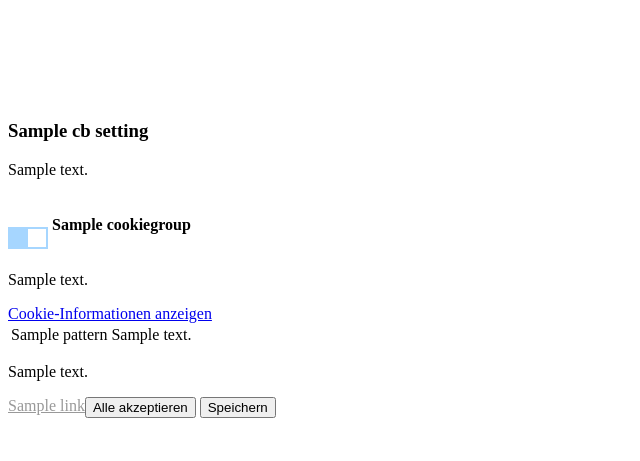
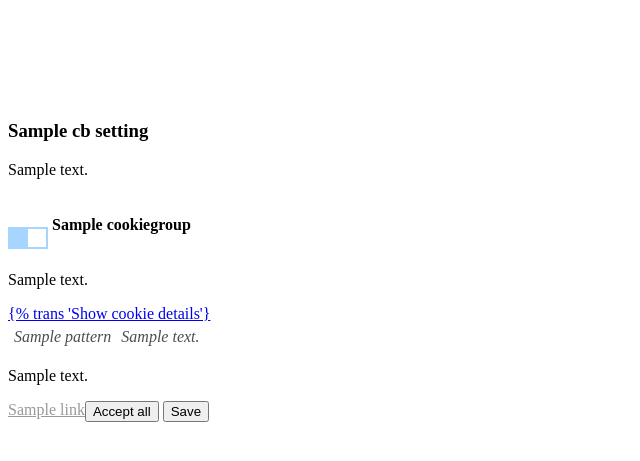
Before and after one commit to sinnwerkstatt/django-cookiebanner, a Django app: template cookiebanner/templates/cookiebanner/bootstrap4.html in a window 1280 px wide. Shown: the top 461 px of the page, without its empty margins (0-640 px from the left). Run offline with Django 3.2, Linux system fonts and the light colour scheme; the template is opened without the code that fills it: most values are stand-ins (such as "Sample title", 1, 10 or a date in 2020).

Commit message:
Fix translation, table style

```diff
--- a/cookiebanner/templates/cookiebanner/bootstrap4.html
+++ b/cookiebanner/templates/cookiebanner/bootstrap4.html
@@ -20,7 +20,7 @@
               <h4 class="cookiebannerH4">{{ cookiegroup.name }}</h4>
             </div>
             <p>{{ cookiegroup.description }}</p>
-            <a data-toggle="collapse" href="#detailCollapse{{ cookiegroup.id }}" role="button">Cookie-Informationen anzeigen</a>
+            <a data-toggle="collapse" href="#detailCollapse{{ cookiegroup.id }}" role="button">{% trans 'Show cookie details'}</a>
             <div class="collapse" id="detailCollapse{{ cookiegroup.id }}">
               <div class="card card-body">
                 <table>
@@ -41,8 +41,8 @@
         {% if cb_settings.footer_text %}
         <p class="text-left">{{ cb_settings.footer_text|safe }}</p>
         {% endif %}
-        <input type="submit" name="enable_all" class="cookiebannerSubmit btn btn-primary" value="{% trans 'Alle akzeptieren' %}">
-        <input type="submit" name="save" class="cookiebannerSubmit btn btn-secondary" value="{% trans 'Speichern' %}">
+        <input type="submit" name="enable_all" class="cookiebannerSubmit btn btn-primary" value="{% trans 'Accept all' %}">
+        <input type="submit" name="save" class="cookiebannerSubmit btn btn-secondary" value="{% trans 'Save' %}">
         <nav class="cookie-footer-links">
           {% for link in cb_settings.footer_links %}
           <span class="nav-item"><a class="nav-link" href="{{ link.href }}">{{ link.title }}</a></span>
@@ -145,7 +145,9 @@
   input:checked:disabled + .slider {
     background-color: rgba(34, 154, 255, 0.4);
   }
-
+  input:checked:disabled + .slider:hover {
+    cursor: not-allowed;
+  }
 
   input:focus + .slider {
     box-shadow: 0 0 1px #2196F3;
@@ -198,4 +200,13 @@
     margin-top: 120px;
   }
 
+  #cookiebannerForm table {
+		color: rgba(0,0,0,0.7);
+		font-style: italic;
+  }
+
+  #cookiebannerForm table td {
+    padding: 3px 4px;
+  }
+
 </style>
```
